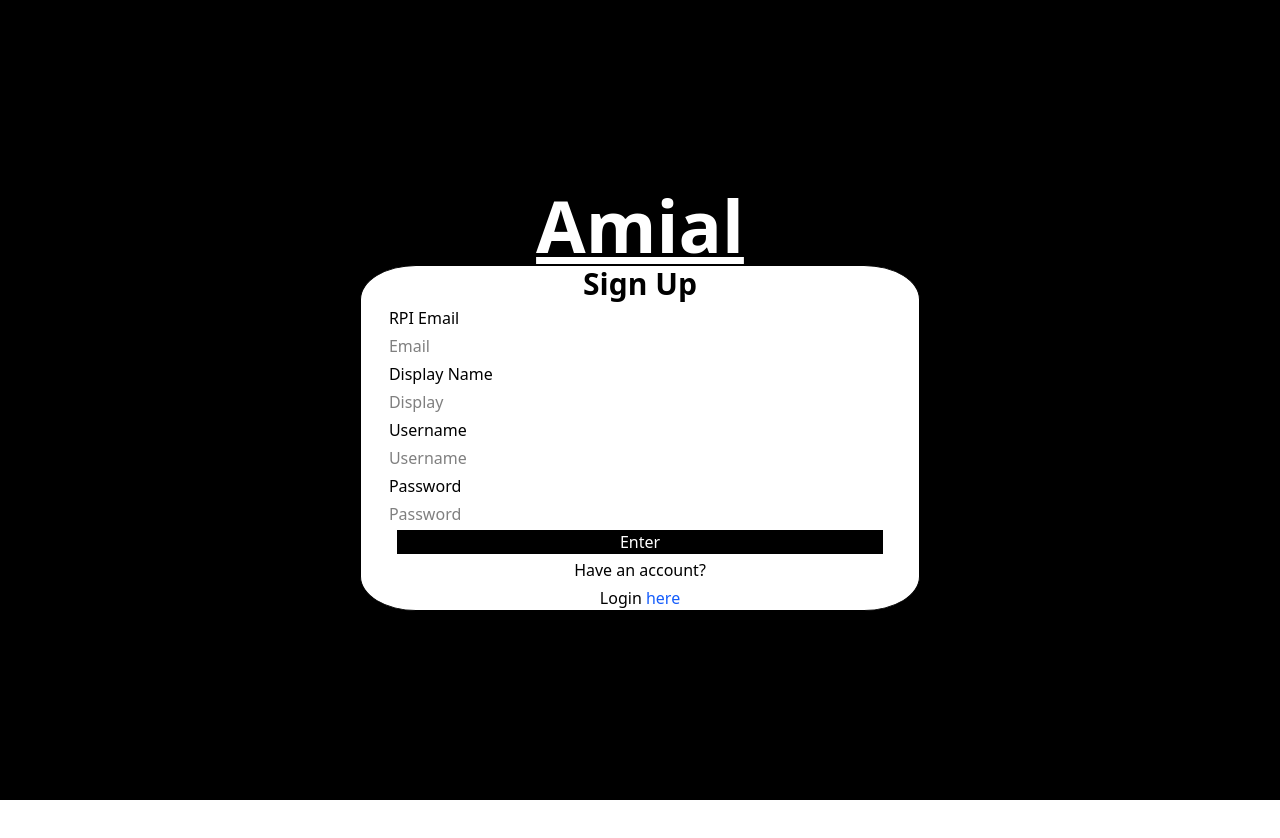
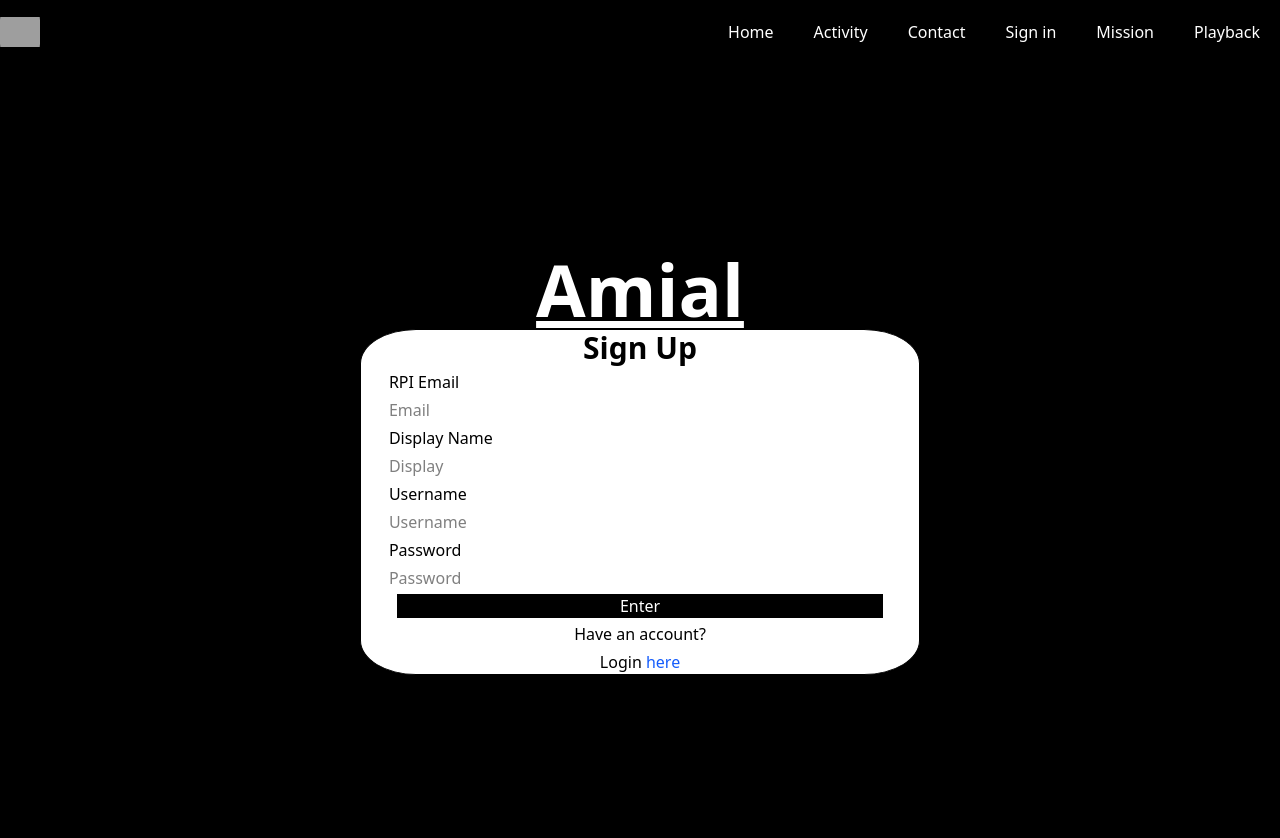
Before and after one commit to Amial-net/Amial, a React (Vite) app in the folder client/: page /signup in a window 1280 px wide. Shown: the top 838 px of the page. Before the commit the page ends 800 px from the top, so only its background shows below. Built offline with nearby package versions, Linux system fonts and the light colour scheme; grey boxes are pictures that could not be loaded.

Commit message:
Moved amial-logo.png to public, added the icon to the toolbar. Removed redundunt lines in the signup page. Moved around / adjusted lines in the missions page and added a link which sends you to the sign up page.

```diff
--- a/client/src/Pages/LandingPage.tsx
+++ b/client/src/Pages/LandingPage.tsx
@@ -26,7 +26,7 @@ function Toolbar() {
   ];
   return (
     <div className="max-w-full flex [&>div]:p-5 bg-black text-white">
-      <div>Amial</div>
+      <div className="rounded-full ml-auto bg-[url(/amial-logo.png)] bg-no-repeat bg-center bg-contain"></div>
       <div className="flex-auto" />
       {links.map((i) => {
         return (
--- a/client/src/Pages/LoginPage.tsx
+++ b/client/src/Pages/LoginPage.tsx
@@ -117,7 +117,7 @@ function Toolbar() {
   ];
   return (
     <div className="max-w-full flex [&>div]:p-5 bg-black text-white">
-      <div>Amial</div>
+      <div className="rounded-full ml-auto bg-[url(/amial-logo.png)] bg-no-repeat bg-center bg-contain"></div>
       <div className="flex-auto" />
       {links.map((i) => {
         return (
--- a/client/src/Pages/MissionPage.tsx
+++ b/client/src/Pages/MissionPage.tsx
@@ -1,3 +1,5 @@
+import { Link, useNavigate } from "react-router";
+
 export default function MissionPage(){
     return (
         <div className = "">
@@ -19,7 +21,7 @@ function Toolbar() {
   ];
   return (
     <div className="max-w-full flex [&>div]:p-5 bg-black text-white">
-      <div>Amial</div>
+      <div className="rounded-full ml-auto bg-[url(/amial-logo.png)] bg-no-repeat bg-center bg-contain"></div>
       <div className="flex-auto" />
       {links.map((i) => {
         return (
@@ -36,17 +38,18 @@ function Mission(){
     return(
         <div>
           <h1 className="text-5xl py-10 font-bold text-black flex items-center justify-center max-w-4xl mx-auto"> Amial - Let's do life together </h1>
-          <div className ="text-3xl bg-red-300 h-[6vh] w-full flex items-center justify-center"> Amial is built to make it easy and frictionless for people to connect in real lifethrough everyday activities. </div>
+          <div className ="text-3xl bg-red-300 h-[6vh] w-full flex items-center justify-center"> Amial is built to make it easy and frictionless for people to connect in real life through everyday activities. </div>
           <div className ="text-center">
             <h2 className="text-2xl font-bold">The problem </h2>
             <p>
               You see people out doing things and think, “I want to do something today too,” but then
-              the idea dies before it even starts. Reaching out feels awkward, uncertain, and harder
-              than it should be.
+              the idea dies before it even starts.
             </p>
 
+            <p> Reaching out feels awkward, uncertain, and harder than it should be.</p>
+
             <ul className="problem-list">
-              <li>I do not want it to be awkward.</li>
+              <li><br/>I do not want it to be awkward.</li>
               <li>I do not know if we are compatible.</li>
               <li>I do not know if they even want to be approached.</li>
               <li>I do not know how to reach out.</li>
@@ -57,9 +60,10 @@ function Mission(){
 
             <p>
               Even though we are more connected than ever online, many people still feel lonely and
-              disconnected in real life. Most platforms push users toward dating apps or events planned
-              far ahead.
+              disconnected in real life.
             </p>
+
+            <p>Most platforms push users toward dating apps or events planned far ahead.</p>
 
             <p>
               There is still no simple, natural way to go from “I want to do something” to
@@ -92,7 +96,14 @@ function Mission(){
               interest.
             </p>
 
-            <div><br/>Let's be connected One activity at a time</div>
+            <div className="text-2xl"><br/>
+              <div>Let's be connected One activity at a time</div>
+              <span>Click </span>
+              <Link to="/signup" className="">
+                <span className="text-blue-600">here</span>
+              </Link>
+              <span> to get started!</span>
+            </div>
         </div>
       </div>
     )
--- a/client/src/Pages/SignupPage.tsx
+++ b/client/src/Pages/SignupPage.tsx
@@ -4,20 +4,10 @@ import { Link, useNavigate } from "react-router";
 export default function SignupPage() {
   return (
     <div>
-      <Signup />
+      <Toolbar/>
+      <Signup/>
     </div>
   );
-    return (
-        <div className="">
-            <Signup/>
-        </div>
-    )
-}
-
-async function enterButton(email:string, password:string, username:string){
-    // try{
-    //     console.log(email);
-    // }
 }
 
 function Signup() {
@@ -40,8 +30,6 @@ function Signup() {
     if (!username || !password) {
       setError("All fields are required.");
       return;
-        setError("");
-        enterButton(email, password, username);
     }
 
     setLoading(true);
@@ -113,3 +101,27 @@ function Signup() {
     </div>
   );
 }
+
+function Toolbar() {
+  const links = [
+    ["Home", "/"],
+    ["Activity", "/activities"],
+    ["Contact", "/messages"],
+    ["Sign in", "/login"],
+    ["Mission", "/mission"],
+    ["Playback", "/playback"],
+  ];
+  return (
+    <div className="max-w-full flex [&>div]:p-5 bg-black text-white">
+      <div className="rounded-full ml-auto bg-[url(/amial-logo.png)] bg-no-repeat bg-center bg-contain"></div>
+      <div className="flex-auto" />
+      {links.map((i) => {
+        return (
+          <a href={i[1]} className="p-5" key={i[0]}>
+            {i[0]}
+          </a>
+        );
+      })}
+    </div>
+  );
+}
```
Also changed, not shown: 1 other file (tests, documents, lock files or other folders).
